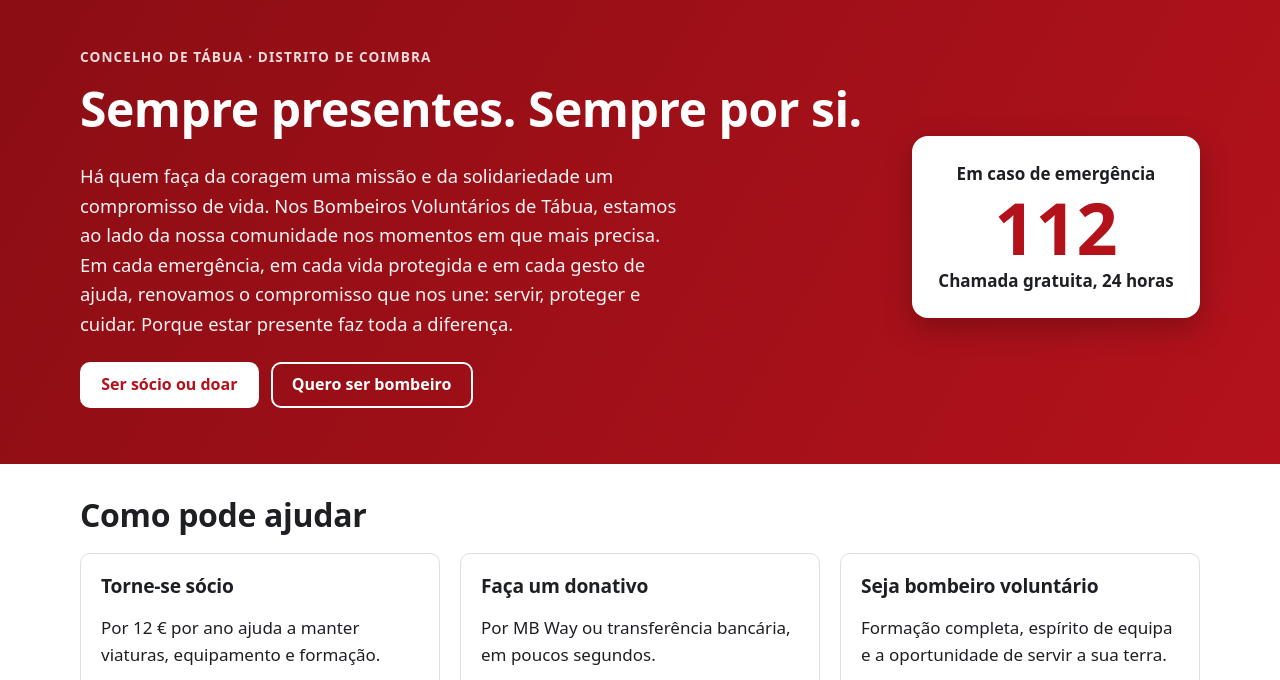
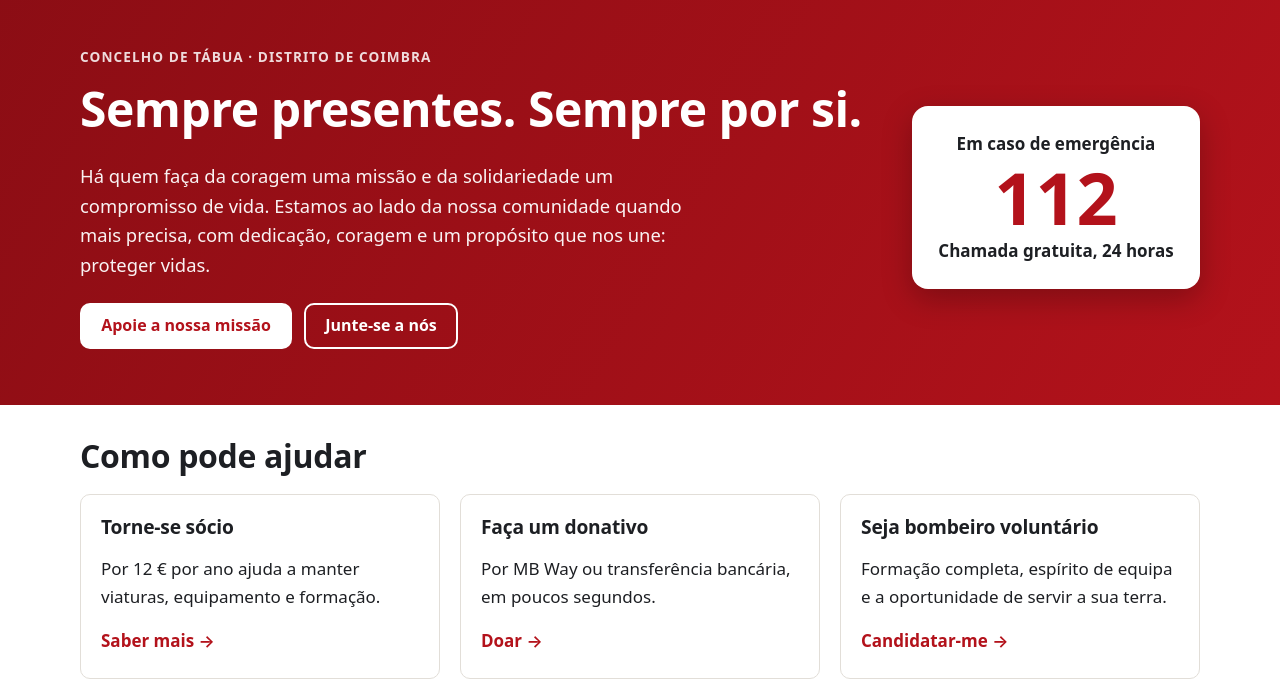
Before and after one commit to lbranquinho-lab/Bvtabua-site, an Astro site: page / in a window 1280 px wide. Shown: the part 120-800 px from the top of the page. Built offline with nearby package versions, Linux system fonts and the light colour scheme; Astro itself is replaced by a stand-in of ours.

Commit message:
Update src/content/paginas/inicio.md (via Pages CMS)

```diff
--- a/src/content/paginas/inicio.md
+++ b/src/content/paginas/inicio.md
@@ -2,19 +2,11 @@
 titulo: Início
 heroi_pre: Concelho de Tábua · Distrito de Coimbra
 heroi_titulo: Sempre presentes. Sempre por si.
-heroi_texto: >-
-  Há quem faça da coragem uma missão e da solidariedade um compromisso de vida.
-
-
-  Nos Bombeiros Voluntários de Tábua, estamos ao lado da nossa comunidade nos
-  momentos em que mais precisa. Em cada emergência, em cada vida protegida e em
-  cada gesto de ajuda, renovamos o compromisso que nos une: servir, proteger e
-  cuidar.
-
-
-  Porque estar presente faz toda a diferença.
-heroi_botao1: Ser sócio ou doar
-heroi_botao2: Quero ser bombeiro
+heroi_texto: "Há quem faça da coragem uma missão e da solidariedade um
+  compromisso de vida. Estamos ao lado da nossa comunidade quando mais precisa,
+  com dedicação, coragem e um propósito que nos une: proteger vidas."
+heroi_botao1: Apoie a nossa missão
+heroi_botao2: Junte-se a nós
 ajudar_titulo: Como pode ajudar
 ajudar:
   - titulo: Torne-se sócio
```
